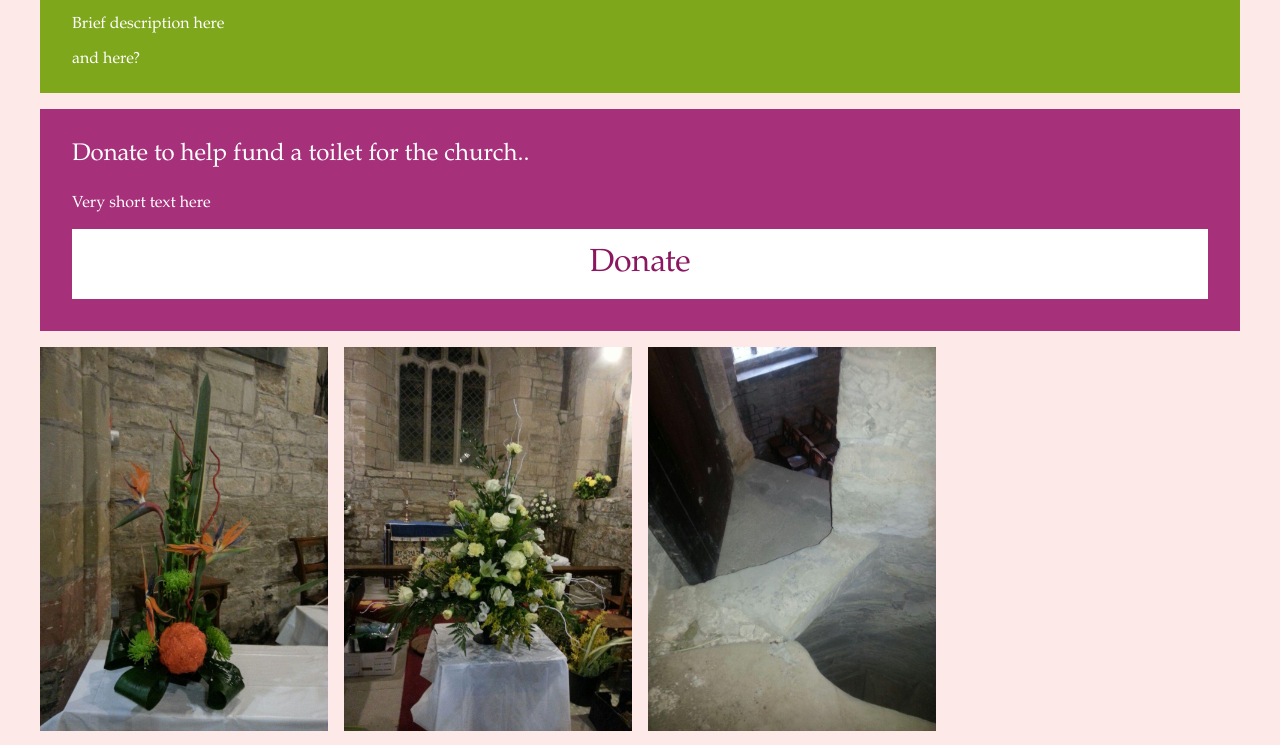
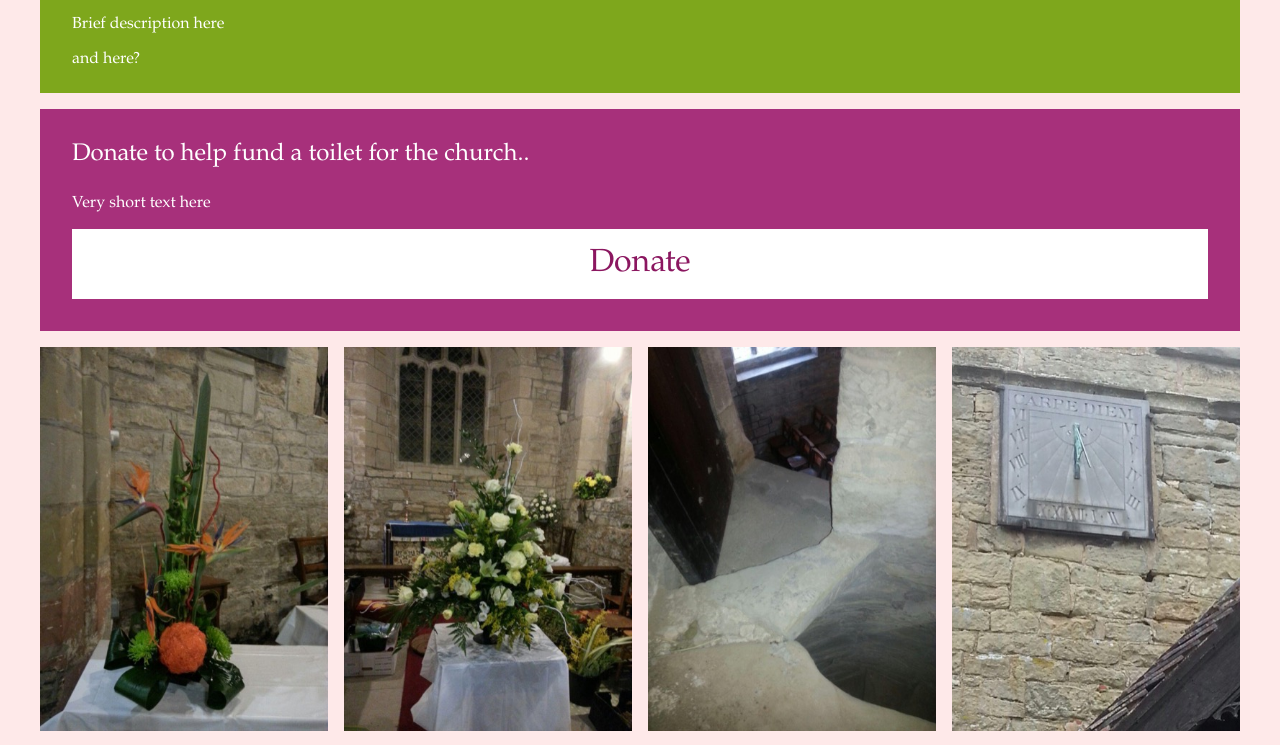
Before and after one commit to pbz1912/ff2016, a plain HTML site: page index.html in a window 1280 px wide. Shown: the part 212-957 px from the top of the page. Drawn offline with Linux system fonts and the light colour scheme.

Commit message:
Adds bash script to generate the html and thumbnails.

```diff
--- a/index.html
+++ b/index.html
@@ -45,6 +45,7 @@
     padding: .5rem .5rem;
     box-sizing: border-box;
     float: left;
+    width: 100%;
   }
   .bigger {
     animation-duration: 1s;
@@ -341,16 +342,19 @@
 
   <main>
     <div class="picture">
-      <img src="images/photo_2016-04-15_14-45-59.jpg" alt="">
+      <img src="thumbs/photo_2016-04-15_14-45-59.jpg" data-src="images/photo_2016-04-15_14-45-59.jpg" alt="">
     </div>
     <div class="picture">
-      <img src="images/photo_2016-04-15_14-46-15.jpg" alt="">
+      <img src="thumbs/photo_2016-04-15_14-46-15.jpg" data-src="images/photo_2016-04-15_14-46-15.jpg" alt="">
     </div>
     <div class="picture">
-      <img src="images/photo_2016-04-18_11-09-22.jpg" alt="">
+      <img src="thumbs/photo_2016-04-18_11-09-22.jpg" data-src="images/photo_2016-04-18_11-09-22.jpg" alt="">
+    </div>
+    <div class="picture">
+      <img src="thumbs/photo_2016-04-22_14-11-08.jpg" data-src="images/photo_2016-04-22_14-11-08.jpg" alt="">
     </div>
   </main>
-</body>
+
   <script>
     var hasClass = function (elem, className) {
       return new RegExp(' ' + className + ' ').test(' ' + elem.className + ' ');
@@ -386,7 +390,7 @@ if ('querySelector' in document && 'addEventListener' in window) {
           if (e.target.nodeName === "IMG") {
             picture = e.target.parentNode;
           }
-      else if (hasClass(e.target, "picture")){
+          else if (hasClass(e.target, "picture")) {
             picture = e.target
           }
 
@@ -411,4 +415,5 @@ if ('querySelector' in document && 'addEventListener' in window) {
       }
     }
   </script>
+</body>
 </html>
```
Also changed, not shown: imagehtml.txt (added), images/photo_2016-04-22_14-11-08.jpg (added), thumbs/photo_2016-04-15_14-45-59.jpg (added), thumbs/photo_2016-04-15_14-46-15.jpg (added), thumbs/photo_2016-04-18_11-09-22.jpg (added), thumbs/photo_2016-04-22_14-11-08.jpg (added), 2 other files. Lines whose indentation alone changed are shown as unchanged.
